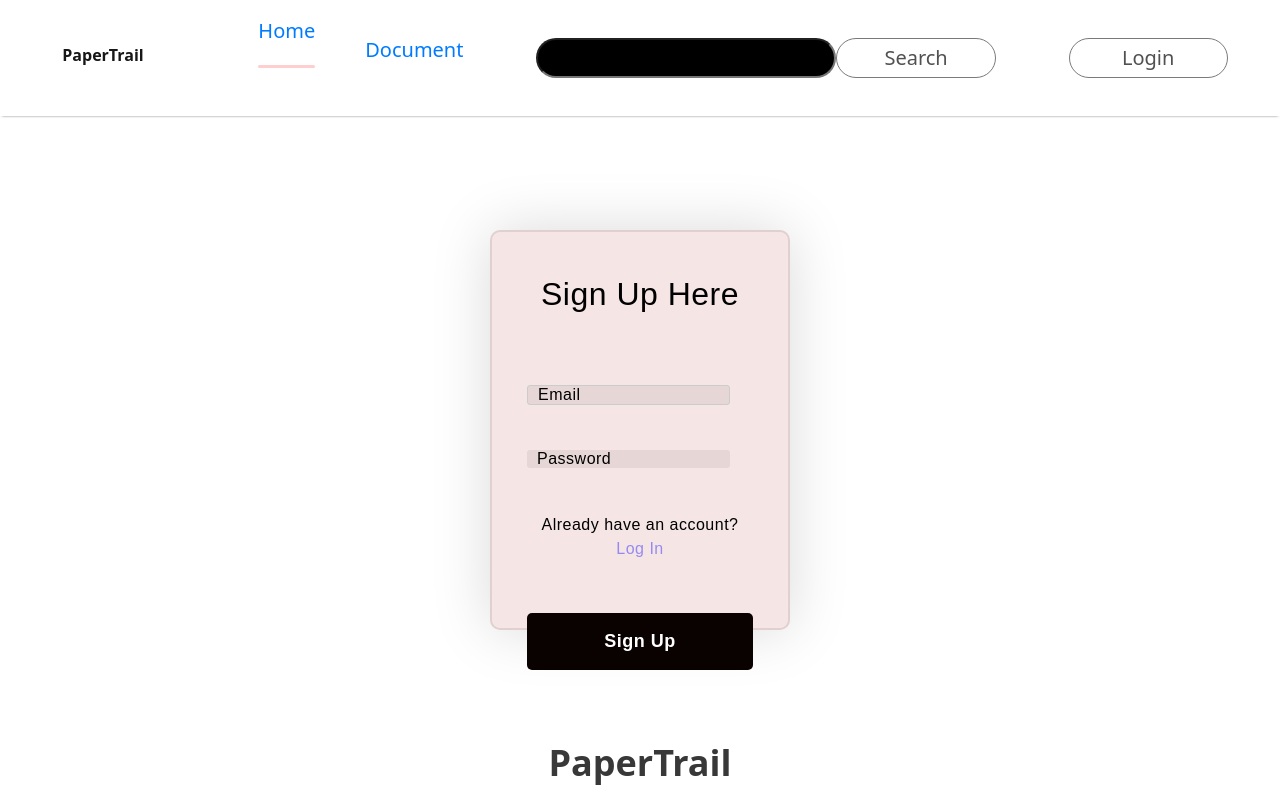
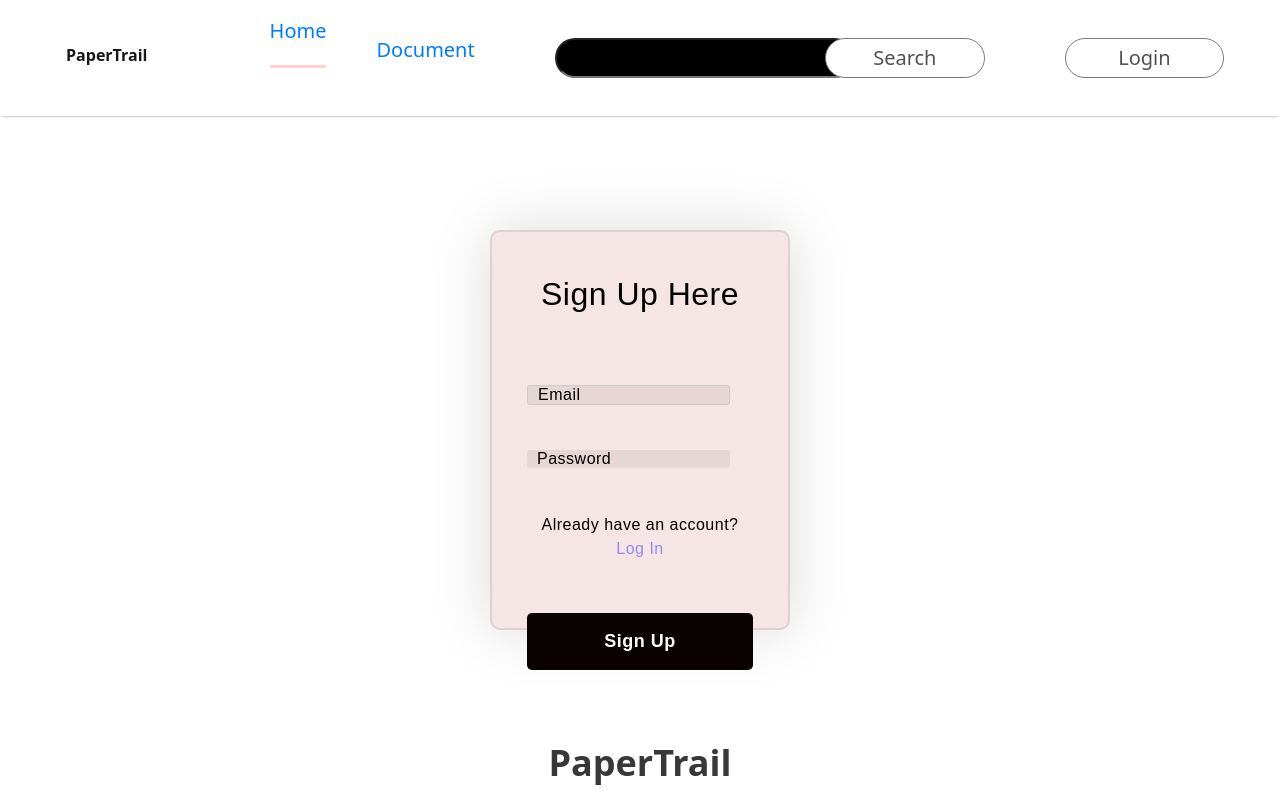
Before and after one commit to GabbyMcCall998/File_Server, a React (Create React App) app in the folder frontend/: page /signup in a window 1280 px wide. Shown: the top 800 px of the page. Built offline with nearby package versions, Linux system fonts and the light colour scheme.

Commit message:
Modified SearchFiles .jsx

```diff
--- a/frontend/src/Components/SearchFiles/SearchFiles.css
+++ b/frontend/src/Components/SearchFiles/SearchFiles.css
@@ -1,6 +1,7 @@
 .search-container button{
     width: 160px;
     height: 40px;
+    margin-left: -30px;
     outline: none;
     border: 1px solid #7a7a7a;
     border-radius: 75px;
--- a/frontend/src/Components/SearchFiles/SearchFiles.jsx
+++ b/frontend/src/Components/SearchFiles/SearchFiles.jsx
@@ -23,7 +23,7 @@ const SearchBar = () => {
                 onChange={(e) => setQuery(e.target.value)}
                 placeholder="Search..."
             />
-            <button onClick={handleSearch}>Search</button>
+            <button  onClick={handleSearch}>Search</button>
         </div>
     );
 };
```
